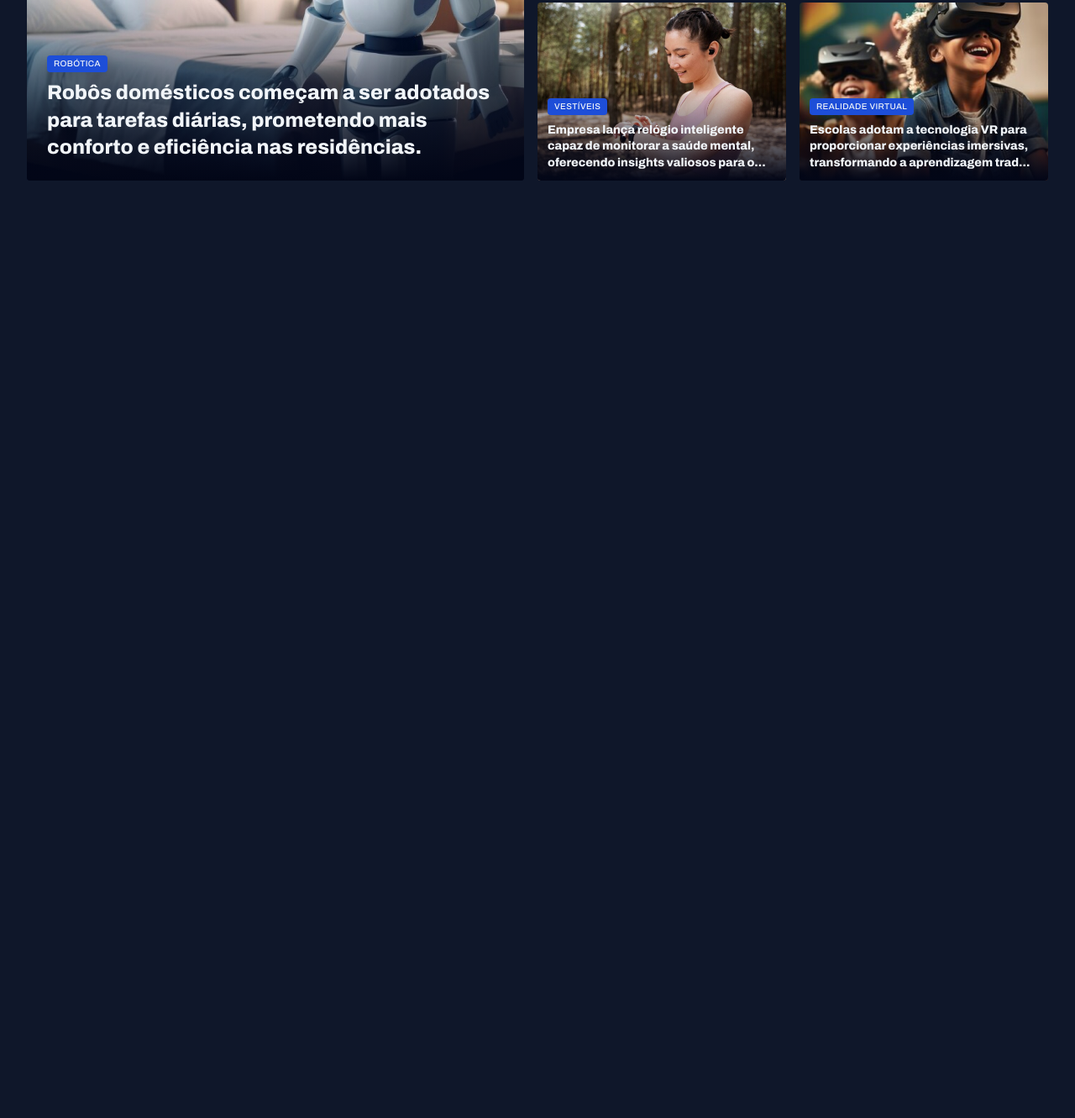
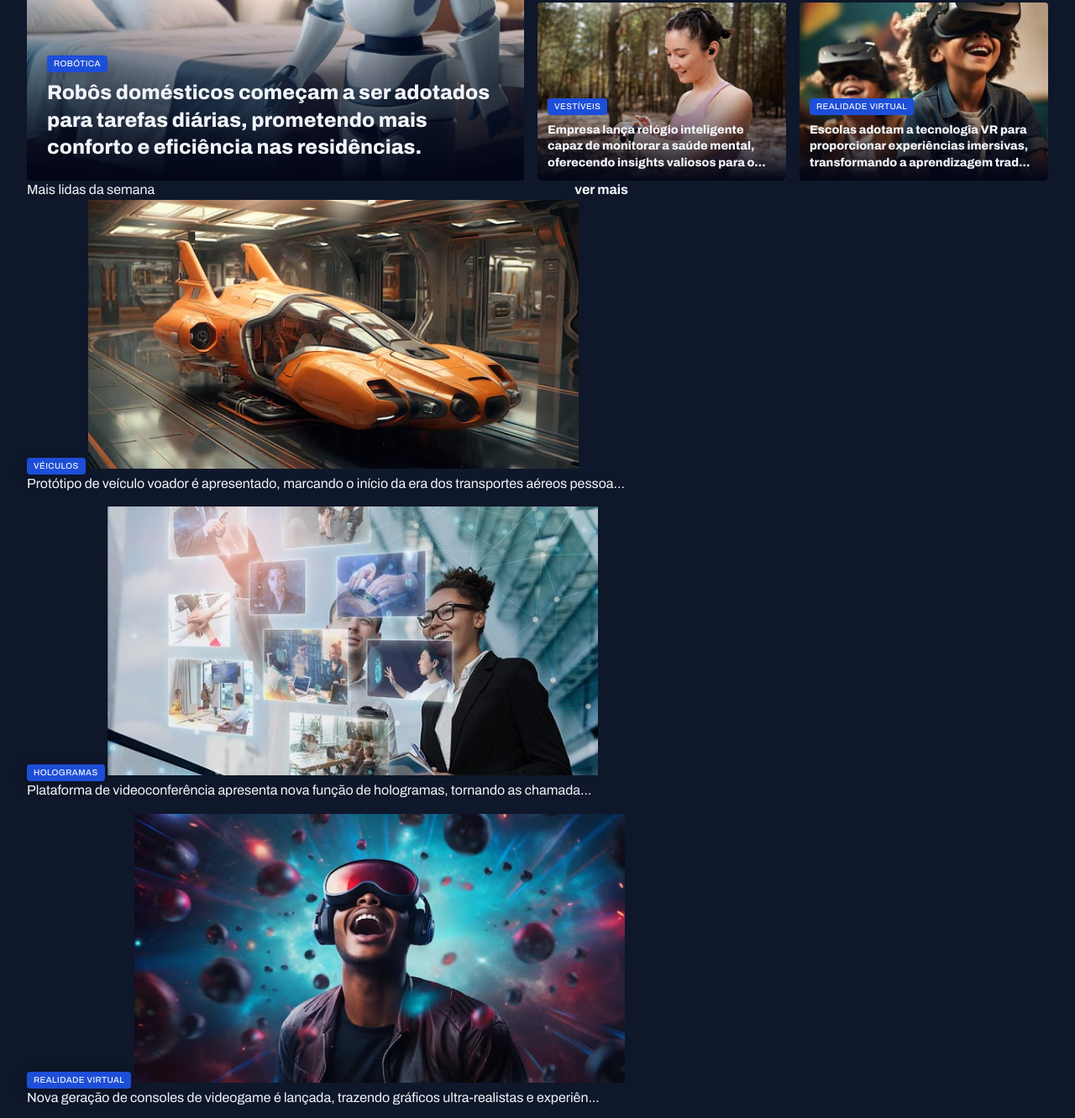
Before and after one commit to Felipe-M13/projeto-portal-de-noticias, a plain HTML site: page index.html in a window 1280 px wide. Shown: the part 389-1720 px from the top of the page at 84% size. Before the commit the page ends 800 px from the top, so only its background shows below. Drawn offline with Linux system fonts and the light colour scheme; a web font is replaced by a local one.

Commit message:
estruturando a seção mais lidas da semana

```diff
--- a/index.html
+++ b/index.html
@@ -85,6 +85,42 @@
 
         </div>
     </section>
+
+    <section id="weekly">
+      <header class="grid grid-flow-col">
+        <h3>Mais lidas da semana</h3>
+        <a href="#" class="grid grid-flow-col">
+          <strong>ver mais</strong>
+          <span></span>
+        </a>
+      </header>
+
+      <div class="grid gap-16">
+        <figure>
+          <span class="content-tag">Véiculos</span>
+          <img src="assets/images/Image 06.png" alt="">
+          <p>Protótipo de veículo voador é apresentado, marcando o início da era dos transportes aéreos pessoa...</p>
+        </figure>
+
+         <figure>
+          <span class="content-tag">Hologramas</span>
+          <img src="assets/images/Image 07.png" alt="">
+          <p>Plataforma de videoconferência apresenta nova função de hologramas, tornando as chamada...</p>
+        </figure>
+
+         <figure>
+          <span class="content-tag">Realidade Virtual</span>
+          <img src="assets/images/Image 08.png" alt="">
+          <p>Nova geração de consoles de videogame é lançada, trazendo gráficos ultra-realistas e experiên...</p>
+        </figure>
+
+        <figure>
+          <span class="content-tag">Internet</span>
+          <img src="assets/images/Image 09.png" alt="">
+          <p>Projeto busca oferecer internet de alta velocidade em áreas remotas através de satélites.</p>
+        </figure>
+      </div>
+    </section>
   </main>
 </body>
 </html>
```
